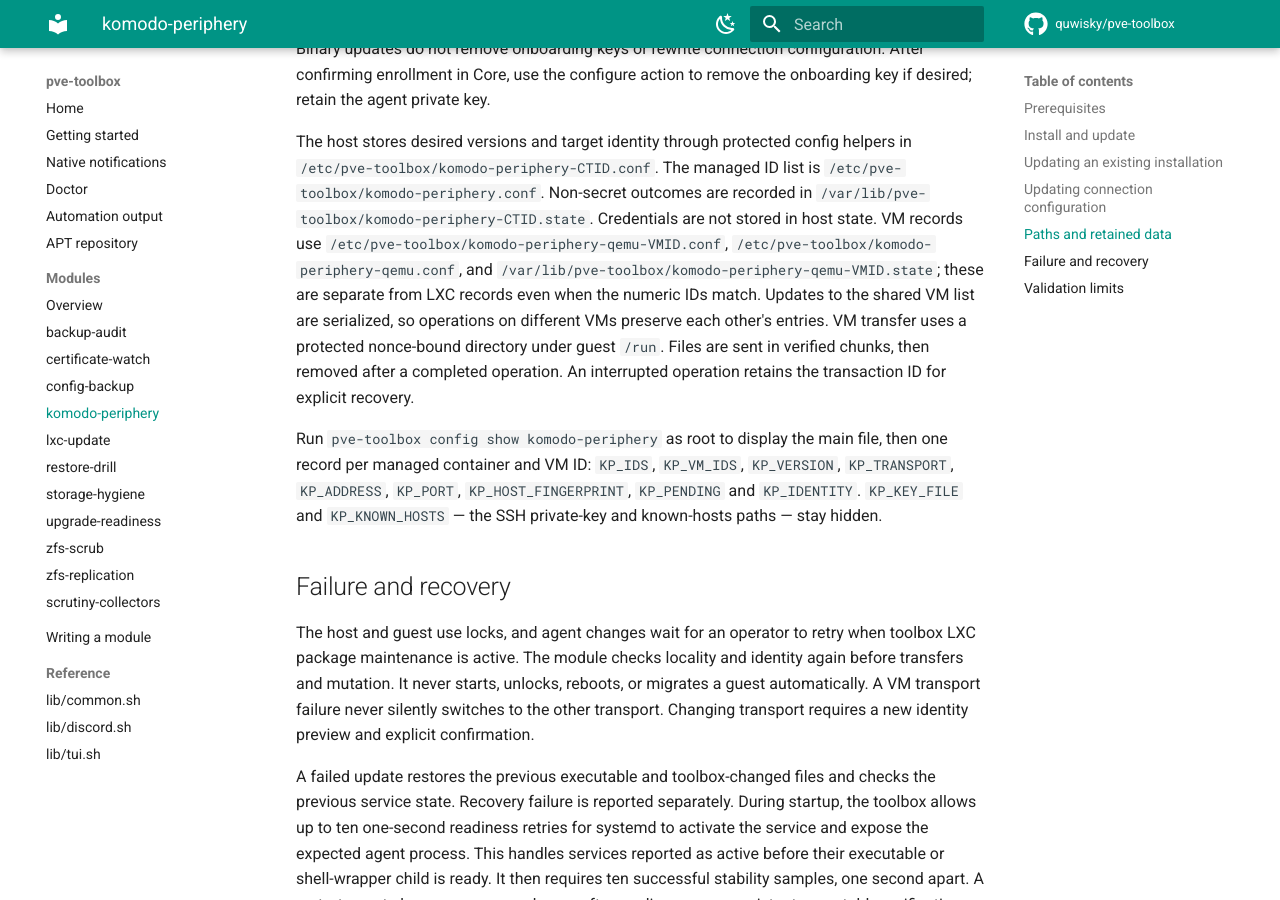
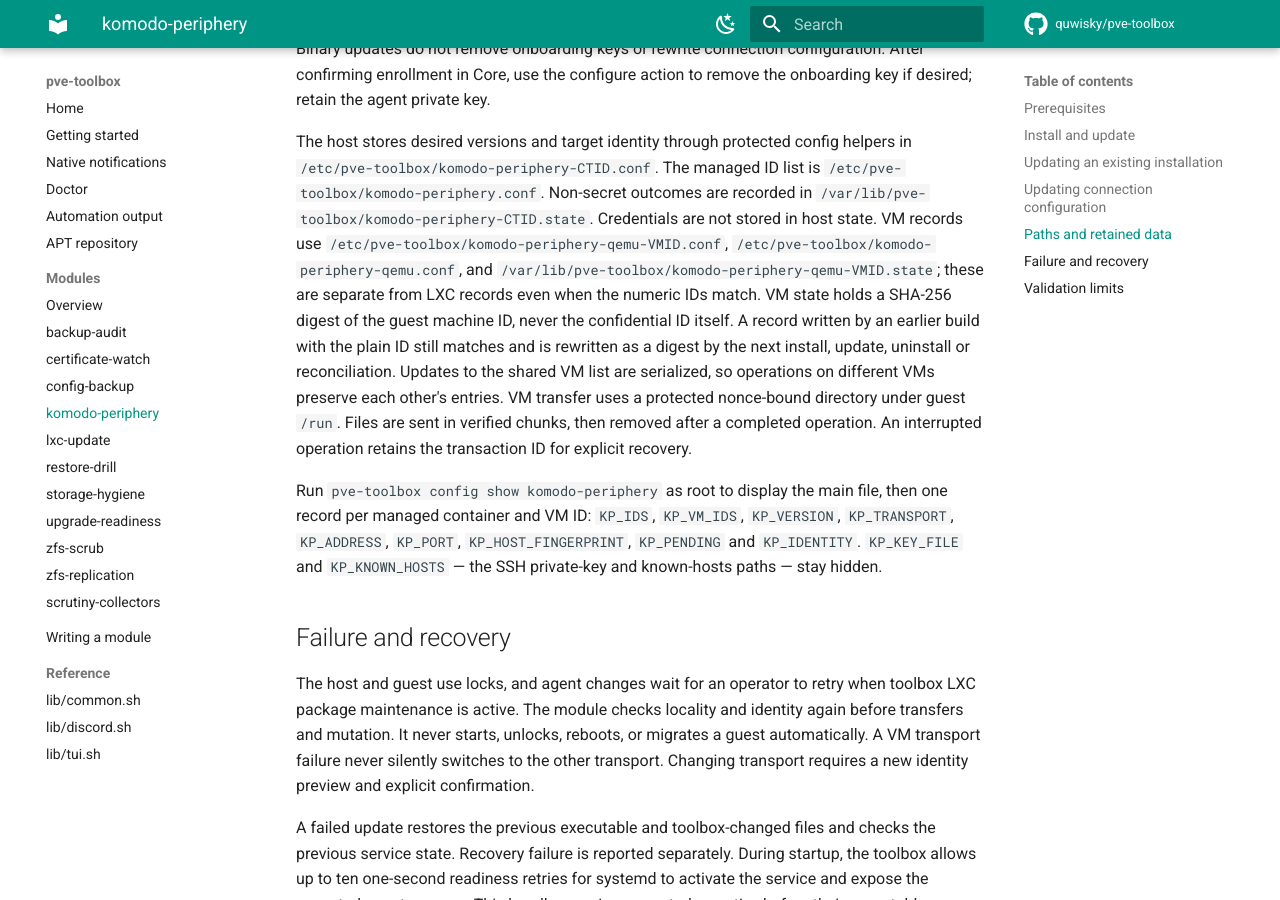
Before and after one commit to quwisky/pve-toolbox, an MkDocs documentation site: the page built from docs/modules/komodo-periphery.md, in a window 1280 px wide and 900 px high, scrolled down 4463 px. Built offline with MkDocs 1.6.1 and Material for MkDocs 9.7.7, drawn with Linux system fonts in a browser that asks for light colours; comment, search, counter and statistics services are not loaded.

Commit message:
fix(komodo-periphery): store only a hash of the VM guest machine ID (#123)
machine-id(5) treats the ID as confidential, but VM records kept it verbatim in world-readable /var/lib/pve-toolbox state. Persist its SHA-256 digest instead. kp_vm_match still accepts the raw ID (the in-memory value and legacy records), so existing records keep matching and are rewritten as a digest on the next save; a different guest still fails closed.

```diff
--- a/docs/modules/komodo-periphery.md
+++ b/docs/modules/komodo-periphery.md
@@ -199,7 +199,10 @@ helpers in `/etc/pve-toolbox/komodo-periphery-CTID.conf`. The managed ID list is
 host state. VM records use `/etc/pve-toolbox/komodo-periphery-qemu-VMID.conf`,
 `/etc/pve-toolbox/komodo-periphery-qemu.conf`, and
 `/var/lib/pve-toolbox/komodo-periphery-qemu-VMID.state`; these are separate from
-LXC records even when the numeric IDs match. Updates to the shared VM list are
+LXC records even when the numeric IDs match. VM state holds a SHA-256 digest of
+the guest machine ID, never the confidential ID itself. A record written by an
+earlier build with the plain ID still matches and is rewritten as a digest by
+the next install, update, uninstall or reconciliation. Updates to the shared VM list are
 serialized, so operations on different VMs preserve each other's entries.
 VM transfer uses a protected nonce-bound directory under guest `/run`.
 Files are sent in verified chunks,
```
Also changed, not shown: 3 other files.
